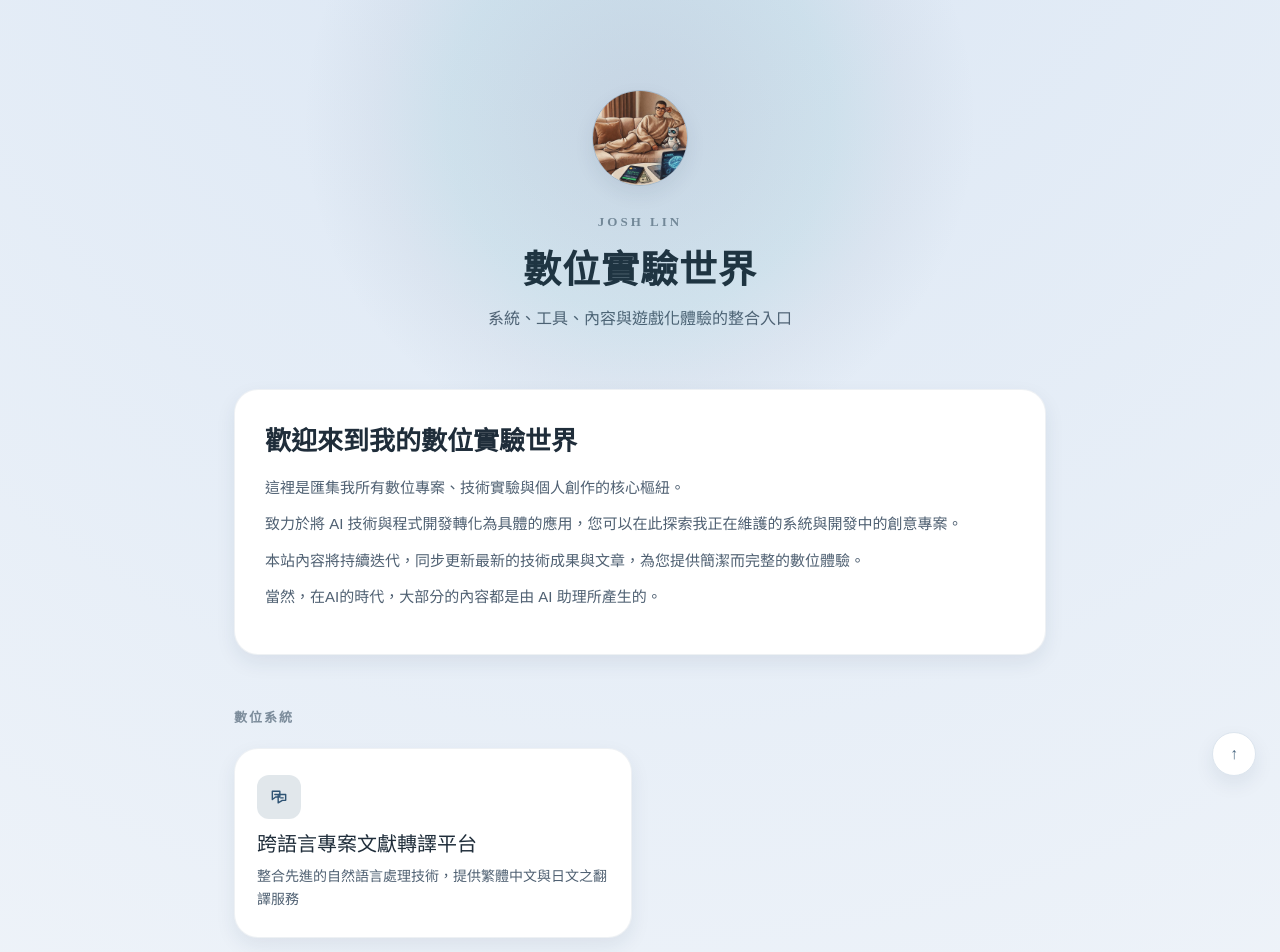
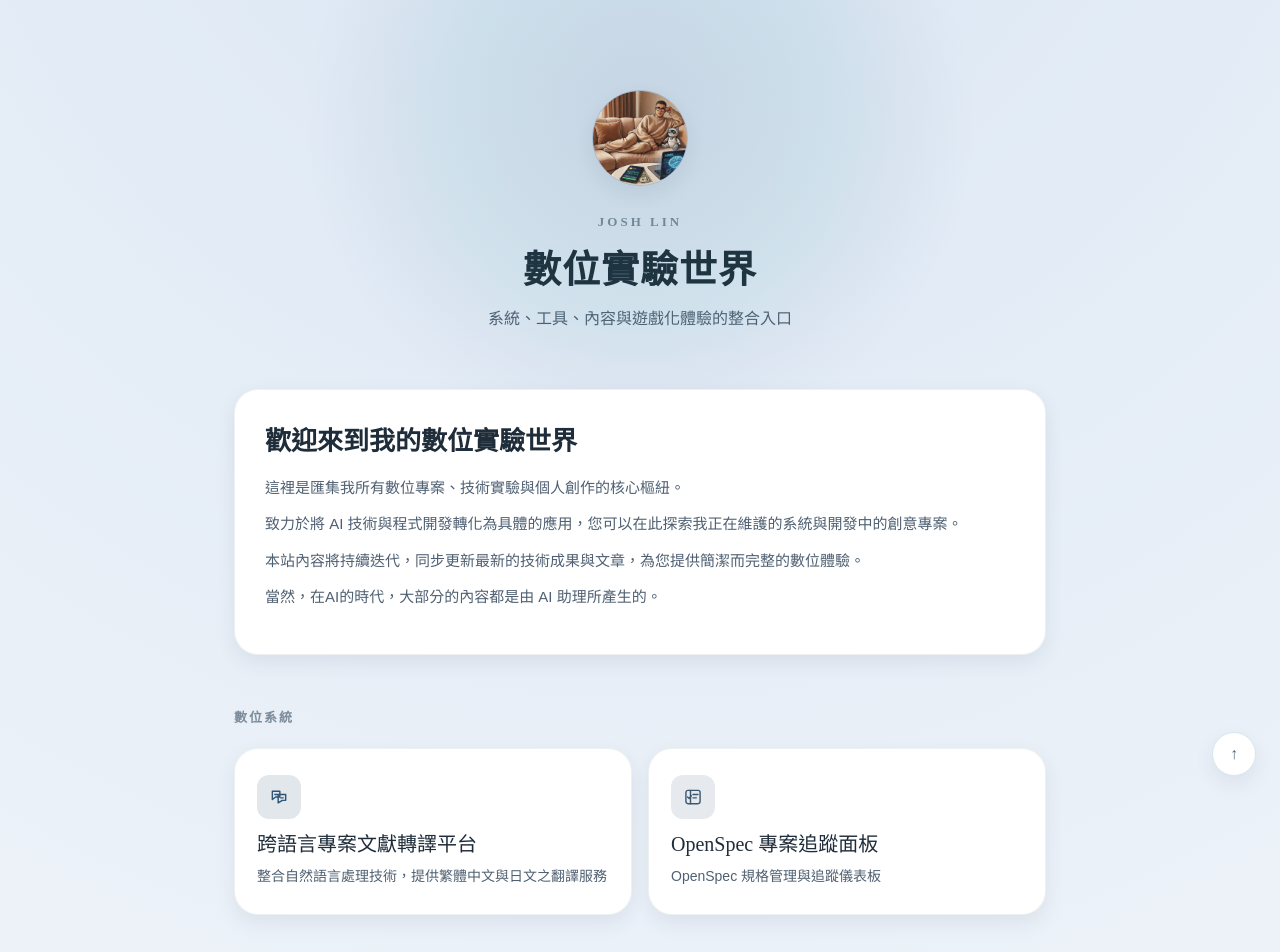
Before and after one commit to aibasil-ai/LangingPage, a Next.js app: page / in a window 1280 px wide. Shown: the top 952 px of the page. Built offline with nearby package versions, Linux system fonts and the light colour scheme.

Commit message:
Redesign OpenSpec card icon and update copy

```diff
--- a/src/components/expandable-section.tsx
+++ b/src/components/expandable-section.tsx
@@ -83,6 +83,16 @@ function CardIconGlyph({ code }: { code: string }) {
           <path d="M11 9h9v7h-4l-5 3V9z" />
           <path d="M7 9h3" />
           <path d="M14 13h3" />
+        </svg>
+      );
+    case "OSD":
+      return (
+        <svg {...commonProps}>
+          <rect x="3.5" y="4" width="17" height="16" rx="2.5" />
+          <path d="M9 4v16" />
+          <path d="M12 9h6" />
+          <path d="M12 13h4" />
+          <path d="m5.5 12 1.8 1.8 2.7-3.2" />
         </svg>
       );
     case "PDF":
--- a/src/data/landing-content.ts
+++ b/src/data/landing-content.ts
@@ -21,12 +21,19 @@ export const landingContent: LandingContent = {
       cards: [
         {
           title: "跨語言專案文獻轉譯平台",
-          description:
-            "整合先進的自然語言處理技術，提供繁體中文與日文之翻譯服務",
+          description: "整合自然語言處理技術，提供繁體中文與日文之翻譯服務",
           href: "https://project-translate.tools.aibasil.com",
           external: true,
           icon: "TRN",
           iconTone: "steel",
+        },
+        {
+          title: "OpenSpec 專案追蹤面板",
+          description: "OpenSpec 規格管理與追蹤儀表板",
+          href: "https://openspec-dashboard.tools.aibasil.com/",
+          external: true,
+          icon: "OSD",
+          iconTone: "slate",
         },
       ],
     },
```
Also changed, not shown: 1 other file (tests, documents, lock files or other folders).
